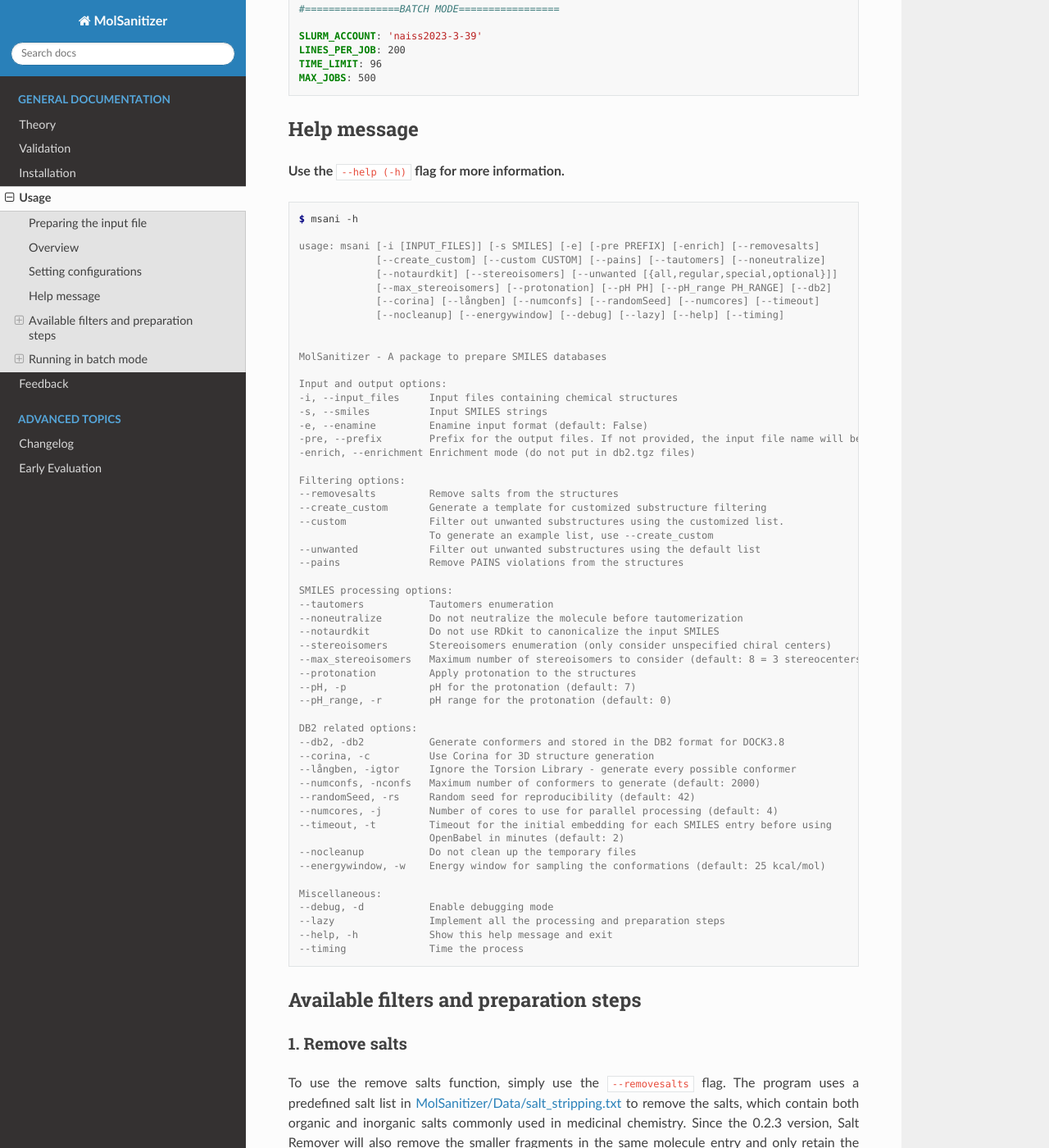
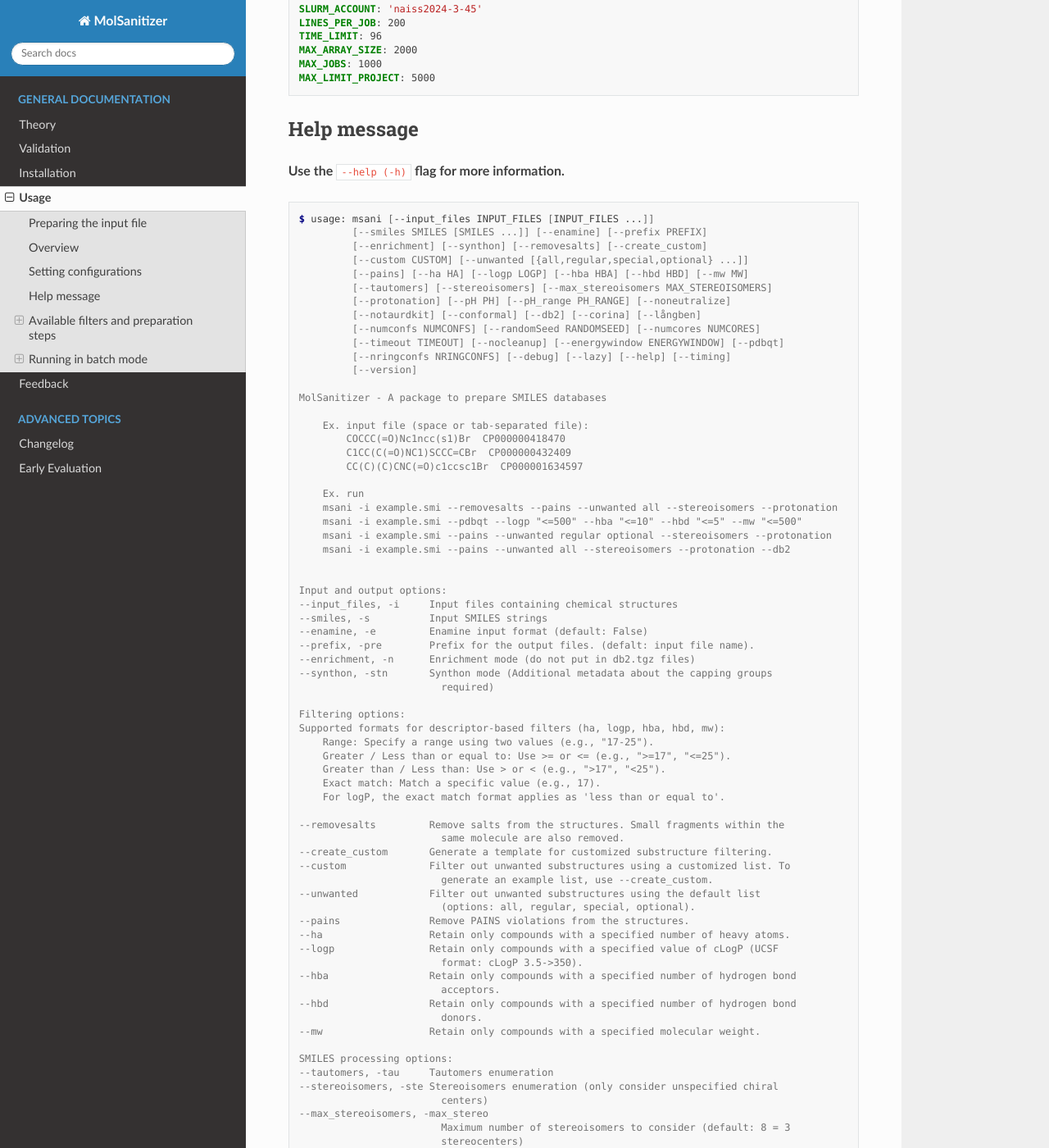
Before and after one commit to phonglam3103/msani-readthedocs, a Sphinx documentation site: the page built from docs/source/usage.rst, in a window 1280 px wide and 1400 px high, scrolled down 1766 px. Shown: the whole window at 82% size. Built offline with Sphinx 7.4.7 and the Read the Docs theme 3.1.0, drawn with Linux system fonts in a browser that asks for light colours; formulas are drawn with MathJax 3; some of the changed text lies outside the part shown.

Commit message:
Update partly of the usage to keep pace with the updates from MolSanitizer.

```diff
--- a/docs/source/usage.rst
+++ b/docs/source/usage.rst
@@ -52,7 +52,6 @@ Below is the default configuration file:
 .. code-block:: yaml
 
     #===============SINGLE MODE================
-
     USE_CORINA: False
     CORINA: '/proj/carlssonlab/corina/corina-4.2/corina'
     ENERGY_WINDOW: 25
@@ -63,11 +62,12 @@ Below is the default configuration file:
     PH_RANGE: 0 # 0 means choose specific pH=7 (default), 2 means will sample pH 5 and 9
 
     #================BATCH MODE=================
-
-    SLURM_ACCOUNT: 'naiss2023-3-39'
+    SLURM_ACCOUNT: 'naiss2024-3-45'
     LINES_PER_JOB: 200
     TIME_LIMIT: 96
-    MAX_JOBS: 500
+    MAX_ARRAY_SIZE: 2000
+    MAX_JOBS: 1000
+    MAX_LIMIT_PROJECT: 5000
 
 Help message
 ************
@@ -76,60 +76,105 @@ Help message
 
 .. code-block:: console
 
-    $ msani -h
-
-    usage: msani [-i [INPUT_FILES]] [-s SMILES] [-e] [-pre PREFIX] [-enrich] [--removesalts]
-                 [--create_custom] [--custom CUSTOM] [--pains] [--tautomers] [--noneutralize]
-                 [--notaurdkit] [--stereoisomers] [--unwanted [{all,regular,special,optional}]]
-                 [--max_stereoisomers] [--protonation] [--pH PH] [--pH_range PH_RANGE] [--db2]
-                 [--corina] [--långben] [--numconfs] [--randomSeed] [--numcores] [--timeout]
-                 [--nocleanup] [--energywindow] [--debug] [--lazy] [--help] [--timing]
-
+    $ usage: msani [--input_files INPUT_FILES [INPUT_FILES ...]]
+             [--smiles SMILES [SMILES ...]] [--enamine] [--prefix PREFIX]
+             [--enrichment] [--synthon] [--removesalts] [--create_custom]
+             [--custom CUSTOM] [--unwanted [{all,regular,special,optional} ...]]
+             [--pains] [--ha HA] [--logp LOGP] [--hba HBA] [--hbd HBD] [--mw MW]
+             [--tautomers] [--stereoisomers] [--max_stereoisomers MAX_STEREOISOMERS]
+             [--protonation] [--pH PH] [--pH_range PH_RANGE] [--noneutralize]
+             [--notaurdkit] [--conformal] [--db2] [--corina] [--långben]
+             [--numconfs NUMCONFS] [--randomSeed RANDOMSEED] [--numcores NUMCORES]
+             [--timeout TIMEOUT] [--nocleanup] [--energywindow ENERGYWINDOW] [--pdbqt]
+             [--nringconfs NRINGCONFS] [--debug] [--lazy] [--help] [--timing]
+             [--version]
 
     MolSanitizer - A package to prepare SMILES databases
 
+        Ex. input file (space or tab-separated file):
+            COCCC(=O)Nc1ncc(s1)Br  CP000000418470
+            C1CC(C(=O)NC1)SCCC=CBr  CP000000432409
+            CC(C)(C)CNC(=O)c1ccsc1Br  CP000001634597
+
+        Ex. run
+        msani -i example.smi --removesalts --pains --unwanted all --stereoisomers --protonation
+        msani -i example.smi --pdbqt --logp "<=500" --hba "<=10" --hbd "<=5" --mw "<=500"
+        msani -i example.smi --pains --unwanted regular optional --stereoisomers --protonation
+        msani -i example.smi --pains --unwanted all --stereoisomers --protonation --db2
+
+
     Input and output options:
-    -i, --input_files     Input files containing chemical structures
-    -s, --smiles          Input SMILES strings
-    -e, --enamine         Enamine input format (default: False)
-    -pre, --prefix        Prefix for the output files. If not provided, the input file name will be used.
-    -enrich, --enrichment Enrichment mode (do not put in db2.tgz files)
+    --input_files, -i     Input files containing chemical structures
+    --smiles, -s          Input SMILES strings
+    --enamine, -e         Enamine input format (default: False)
+    --prefix, -pre        Prefix for the output files. (defalt: input file name).
+    --enrichment, -n      Enrichment mode (do not put in db2.tgz files)
+    --synthon, -stn       Synthon mode (Additional metadata about the capping groups
+                            required)
 
     Filtering options:
-    --removesalts         Remove salts from the structures
-    --create_custom       Generate a template for customized substructure filtering
-    --custom              Filter out unwanted substructures using the customized list.
-                          To generate an example list, use --create_custom
+    Supported formats for descriptor-based filters (ha, logp, hba, hbd, mw):
+        Range: Specify a range using two values (e.g., "17-25").
+        Greater / Less than or equal to: Use >= or <= (e.g., ">=17", "<=25").
+        Greater than / Less than: Use > or < (e.g., ">17", "<25").
+        Exact match: Match a specific value (e.g., 17).
+        For logP, the exact match format applies as 'less than or equal to'.
+
+    --removesalts         Remove salts from the structures. Small fragments within the
+                            same molecule are also removed.
+    --create_custom       Generate a template for customized substructure filtering.
+    --custom              Filter out unwanted substructures using a customized list. To
+                            generate an example list, use --create_custom.
     --unwanted            Filter out unwanted substructures using the default list
-    --pains               Remove PAINS violations from the structures
+                            (options: all, regular, special, optional).
+    --pains               Remove PAINS violations from the structures.
+    --ha                  Retain only compounds with a specified number of heavy atoms.
+    --logp                Retain only compounds with a specified value of cLogP (UCSF
+                            format: cLogP 3.5->350).
+    --hba                 Retain only compounds with a specified number of hydrogen bond
+                            acceptors.
+    --hbd                 Retain only compounds with a specified number of hydrogen bond
+                            donors.
+    --mw                  Retain only compounds with a specified molecular weight.
 
     SMILES processing options:
-    --tautomers           Tautomers enumeration
-    --noneutralize        Do not neutralize the molecule before tautomerization
-    --notaurdkit          Do not use RDkit to canonicalize the input SMILES
-    --stereoisomers       Stereoisomers enumeration (only consider unspecified chiral centers)
-    --max_stereoisomers   Maximum number of stereoisomers to consider (default: 8 = 3 stereocenters)
-    --protonation         Apply protonation to the structures
+    --tautomers, -tau     Tautomers enumeration
+    --stereoisomers, -ste Stereoisomers enumeration (only consider unspecified chiral
+                            centers)
+    --max_stereoisomers, -max_stereo
+                            Maximum number of stereoisomers to consider (default: 8 = 3
+                            stereocenters)
+    --protonation, -prot  Apply protonation to the structures
     --pH, -p              pH for the protonation (default: 7)
     --pH_range, -r        pH range for the protonation (default: 0)
+    --noneutralize        Do not neutralize the molecule before tautomerization
+    --notaurdkit          Do not use RDKit to canonicalize the tautomeric form of the
+                            input SMILES
+    --conformal, -cp      Standardize structures for conformal predictors using RDKit
 
-    DB2 related options:
-    --db2, -db2           Generate conformers and stored in the DB2 format for DOCK3.8
-    --corina, -c          Use Corina for 3D structure generation
+    UCSF DOCK3.8 DB2 related options:
+    --db2, -db2           Generate conformers and stored in the DB2 format for DOCK 3.8
+    --corina, -c          Use Corina for 3D structure generation (default: False)
     --långben, -igtor     Ignore the Torsion Library - generate every possible conformer
     --numconfs, -nconfs   Maximum number of conformers to generate (default: 2000)
-    --randomSeed, -rs     Random seed for reproducibility (default: 42)
+    --randomSeed, -rs     Seed for reproducibility (default: 42)
     --numcores, -j        Number of cores to use for parallel processing (default: 4)
-    --timeout, -t         Timeout for the initial embedding for each SMILES entry before using
-                          OpenBabel in minutes (default: 2)
+    --timeout, -to        Timeout for the initial embedding for each SMILES entry before
+                            using OpenBabel in minutes (default: 2)
     --nocleanup           Do not clean up the temporary files
-    --energywindow, -w    Energy window for sampling the conformations (default: 25 kcal/mol)
+    --energywindow, -w    Energy window for sampling the conformations (default: 25
+                            kcal/mol)
+
+    AutoDock PDBQT related options:
+    --pdbqt, -pdbqt       Generate PDBQT files for AutoDock Vina and AutoDock4
+    --nringconfs, -nr     Maximum number of ring conformers to generate (default: 1)
 
     Miscellaneous:
     --debug, -d           Enable debugging mode
     --lazy                Implement all the processing and preparation steps
     --help, -h            Show this help message and exit
     --timing              Time the process
+    --version, -v         Show the current version of MolSanitizer
 
 Available filters and preparation steps
 ***************************************
```
Also changed, not shown: other parts of docs/source/usage.rst (+4 -4 lines).
